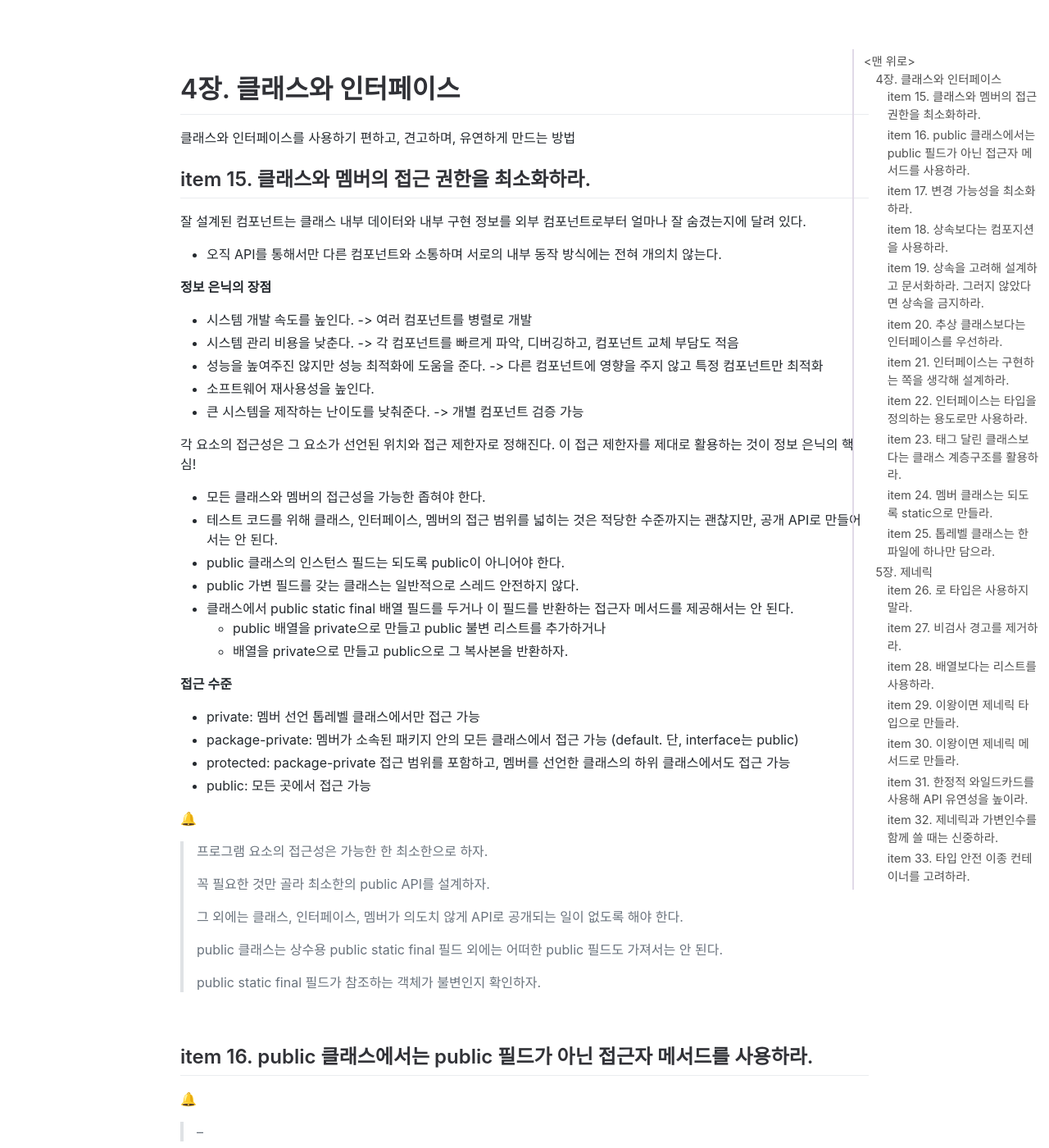
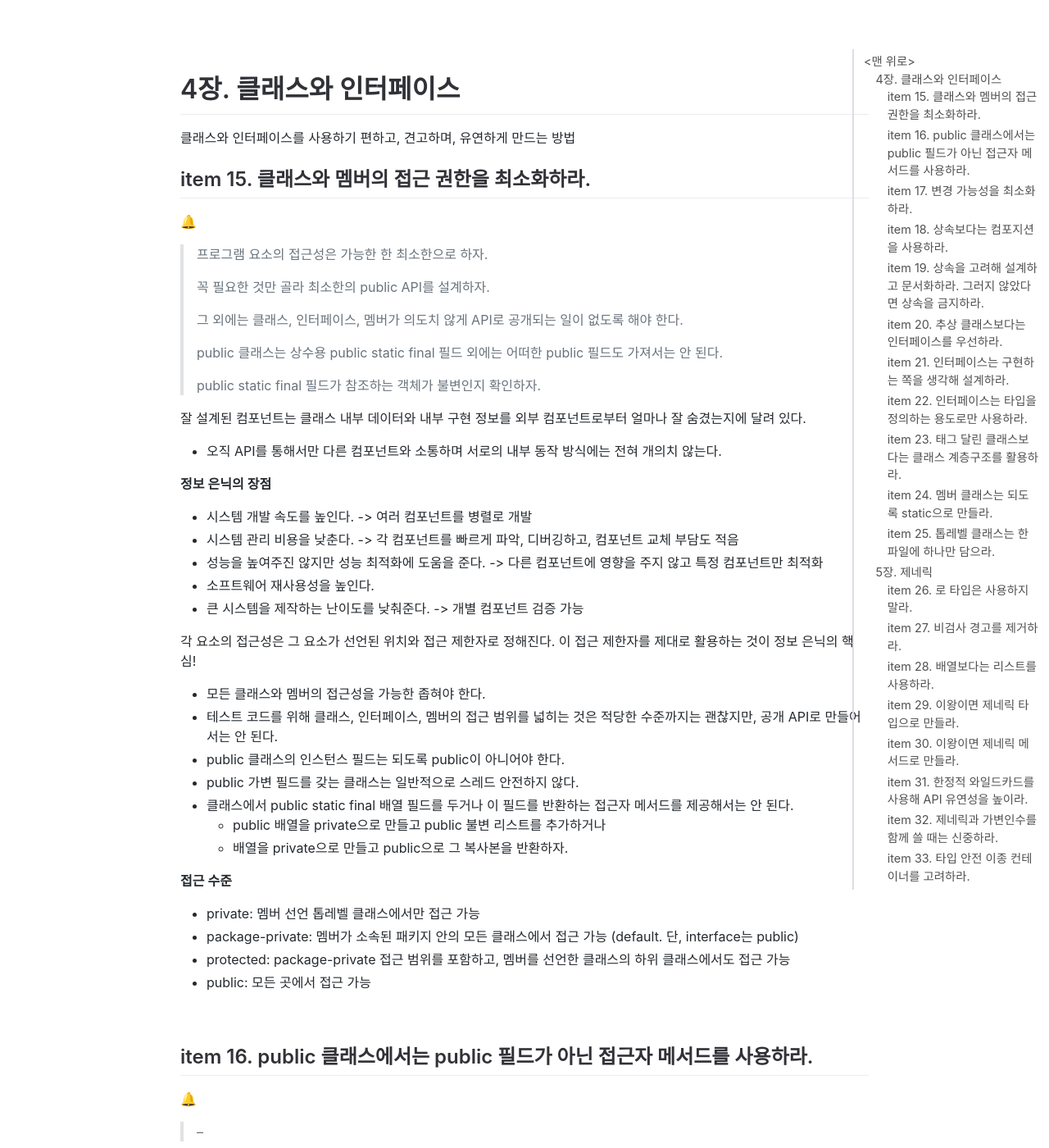
Before and after one commit to jihunparkme/jihunparkme.github.io, a Jekyll site: the page built from _posts/2023-04-22-Effective-Java-Class-Interface-Generics.md, in a window 1280 px wide and 1400 px high, scrolled down 591 px. Shown: the whole window at 82% size. Built offline with Jekyll 4.4.1, drawn with Linux system fonts in a browser that asks for light colours; nearby versions of some CDN libraries; comment, search, counter and statistics services are not loaded; some of the changed lines change nothing that is shown.

Commit message:
[EJ] 핵심정리 순서 조정

```diff
--- a/_posts/2023-04-22-Effective-Java-Class-Interface-Generics.md
+++ b/_posts/2023-04-22-Effective-Java-Class-Interface-Generics.md
@@ -12,6 +12,18 @@ featured-img: EFF_JAVA
 클래스와 인터페이스를 사용하기 편하고, 견고하며, 유연하게 만드는 방법
 
 ## item 15. 클래스와 멤버의 접근 권한을 최소화하라.
+
+🔔
+
+> 프로그램 요소의 접근성은 가능한 한 최소한으로 하자.
+>
+> 꼭 필요한 것만 골라 최소한의 public API를 설계하자.
+>
+> 그 외에는 클래스, 인터페이스, 멤버가 의도치 않게 API로 공개되는 일이 없도록 해야 한다.
+>
+> public 클래스는 상수용 public static final 필드 외에는 어떠한 public 필드도 가져서는 안 된다.
+>
+> public static final 필드가 참조하는 객체가 불변인지 확인하자.
 
 잘 설계된 컴포넌트는 클래스 내부 데이터와 내부 구현 정보를 외부 컴포넌트로부터 얼마나 잘 숨겼는지에 달려 있다.
 
@@ -41,18 +53,6 @@ featured-img: EFF_JAVA
 - package-private: 멤버가 소속된 패키지 안의 모든 클래스에서 접근 가능 (default. 단, interface는 public)
 - protected: package-private 접근 범위를 포함하고, 멤버를 선언한 클래스의 하위 클래스에서도 접근 가능
 - public: 모든 곳에서 접근 가능
-
-🔔
-
-> 프로그램 요소의 접근성은 가능한 한 최소한으로 하자.
->
-> 꼭 필요한 것만 골라 최소한의 public API를 설계하자.
->
-> 그 외에는 클래스, 인터페이스, 멤버가 의도치 않게 API로 공개되는 일이 없도록 해야 한다.
->
-> public 클래스는 상수용 public static final 필드 외에는 어떠한 public 필드도 가져서는 안 된다.
->
-> public static final 필드가 참조하는 객체가 불변인지 확인하자.
 
 <br>
 
```
